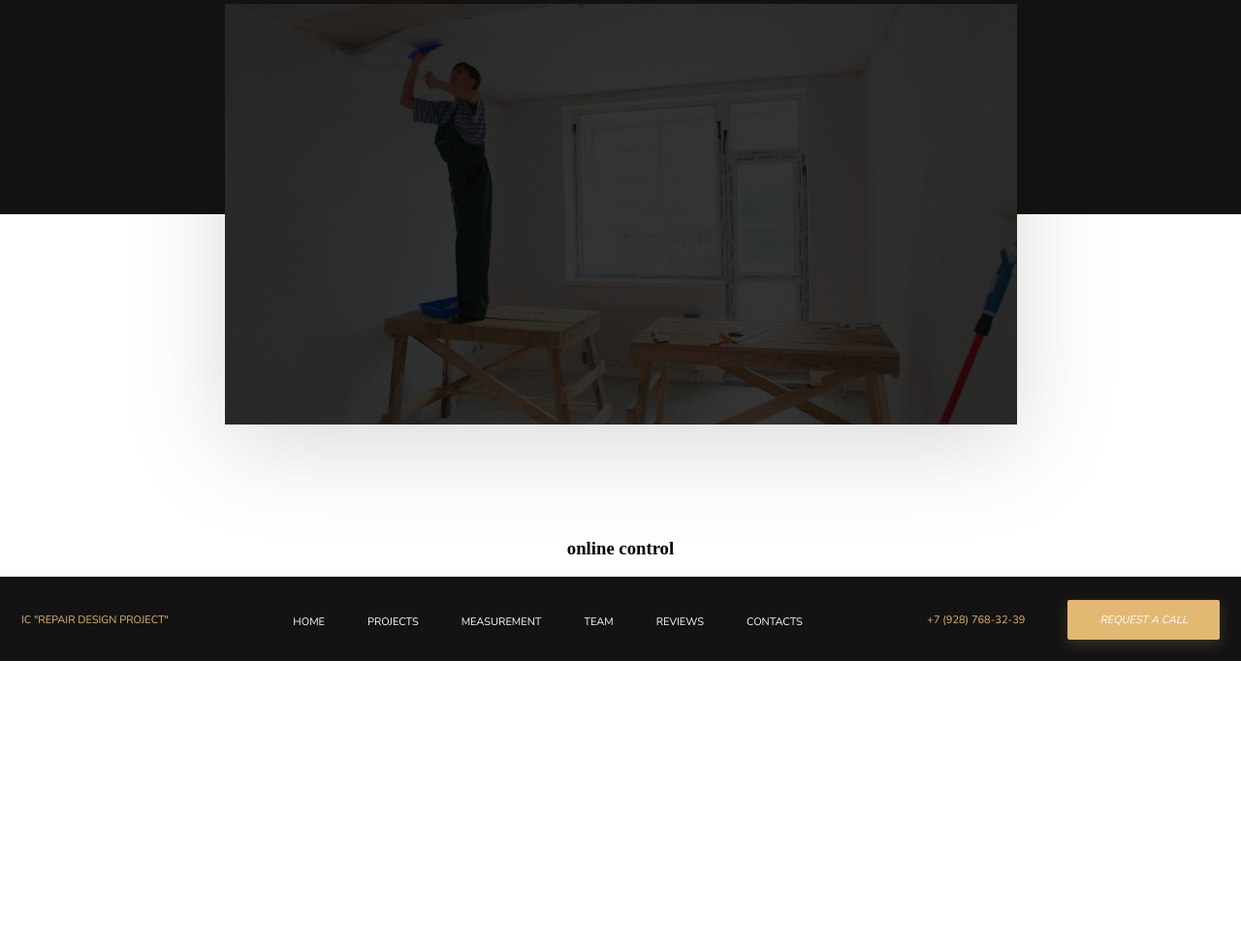
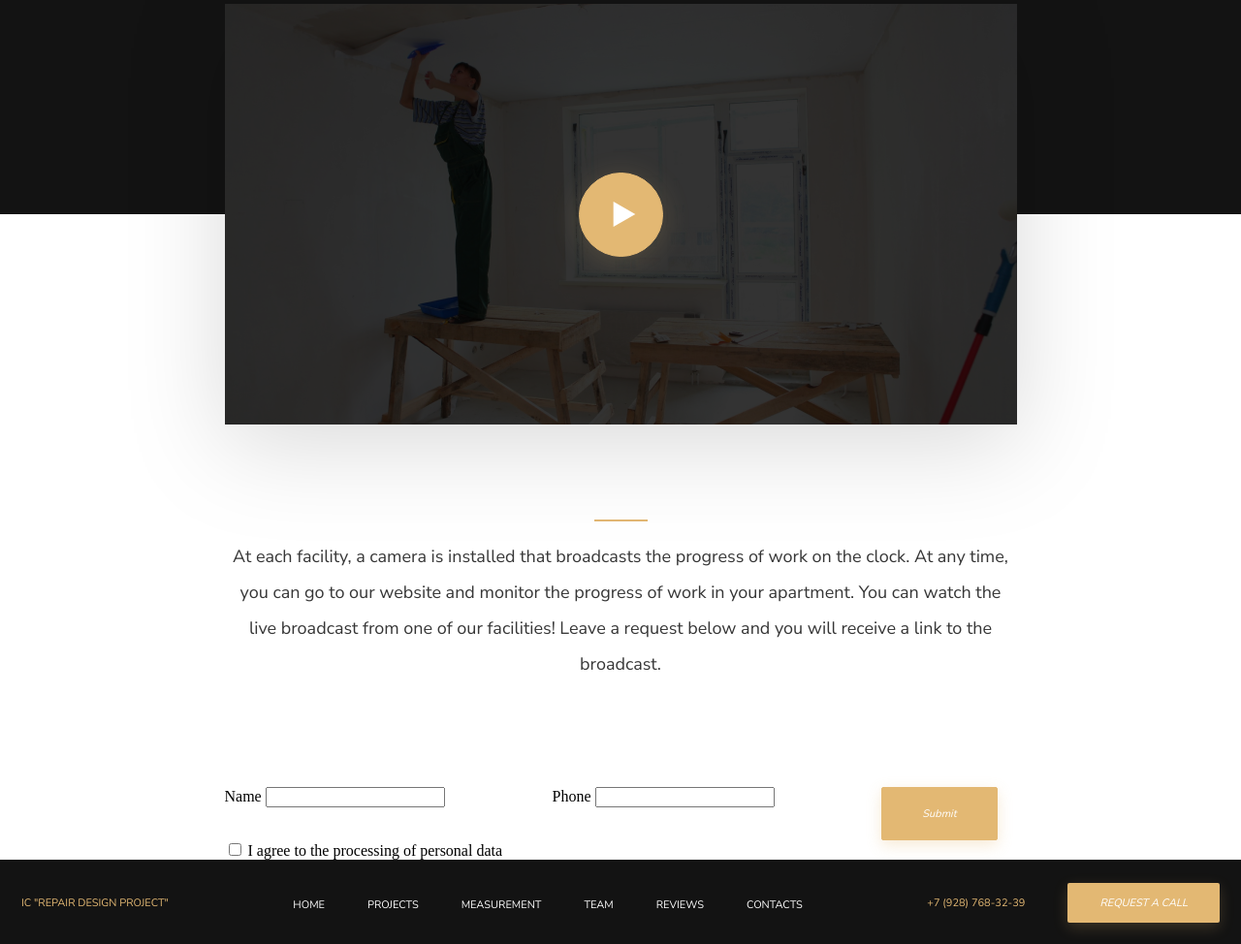
Before and after one commit to AKD8347/desing_website_page, a plain HTML site: page index.html in a window 1280 px wide. Shown: the part 1631-2605 px from the top of the page at 97% size. Before the commit the page ends 2313 px from the top, so only its background shows below. Drawn offline with Linux system fonts and the light colour scheme.

Commit message:
start control form

```diff
--- a/index.html
+++ b/index.html
@@ -117,10 +117,32 @@
     </div>
 </section>
 <section class="control">
-    <div class="control__video">
-        <h3 class="control__title">
-            online control
-        </h3>
+    <div class="control__wrapper">
+        <span class="line"></span>
+        <p class="control__title">
+            At each facility, a camera is installed that broadcasts the progress of work on the clock. At any time,
+            you can go to our website and monitor the progress of work in your apartment. You can watch the live
+            broadcast from one of our facilities!
+            Leave a request below and you will receive a link to the broadcast.
+        </p>
+
+        <form class="control__form">
+            <div class="control__element">
+                <label for="name">Name</label>
+                <input id="name" type="text">
+            </div>
+            <div class="control__element">
+                <label for="name">Phone</label>
+                <input id="phone" type="text">
+            </div>
+            <div class="control__element">
+                <button type="button" class="banner__form-btn">Submit</button>
+            </div>
+            <div class="control__element">
+                <input id="personal" type="checkbox">
+                <label for="personal">I agree to the processing of personal data</label>
+            </div>
+        </form>
     </div>
 </section>
 
--- a/scss/_control.scss
+++ b/scss/_control.scss
@@ -7,4 +7,38 @@
   background-color: #fff;
   padding-top: calc(217px + 98px);
   box-sizing: border-box;
+
+  &__wrapper {
+    display: flex;
+    flex-wrap: wrap;
+    flex-direction: column;
+    justify-content: center;
+    align-items: center;
+    width: 817px;
+
+    @media screen and (max-width: 820px) {
+      width: 100%;
+      padding: 0 18px;
+    }
+  }
+
+  &__title {
+    position: relative;
+    font-family: $Nunito;
+    font-weight: 400;
+    font-size: 18px;
+    line-height: 37px;
+    text-align: center;
+    color: #363636;
+
+  }
+
+  &__form {
+    display: flex;
+    flex-wrap: wrap;
+    flex-direction: row;
+    justify-content: space-between;
+    width: 100%;
+    margin-top: 90px;
+  }
 }
--- a/scss/_tabs.scss
+++ b/scss/_tabs.scss
@@ -294,16 +294,16 @@
         display: block;
         width: 10px;
         height: 10px;
-        background-color: rgba(255,255,255,0.5);
+        background-color: rgba(255, 255, 255, 0.5);
         border-radius: 50%;
         overflow: hidden;
 
         &:hover {
-          background-color: rgba(255,255,255,1);
+          background-color: rgba(255, 255, 255, 1);
         }
 
         &.active {
-          background-color: rgba(255,255,255,1);
+          background-color: rgba(255, 255, 255, 1);
         }
       }
 
@@ -363,6 +363,7 @@
     filter: drop-shadow(0px 20px 50px rgba(0, 0, 0, 0.15));
     margin-bottom: -217px;
     z-index: 1;
+    box-sizing: border-box;
 
     img {
       width: 100%;
@@ -370,14 +371,53 @@
       object-fit: cover;
     }
 
+    @media screen and (max-width: 660px) {
+      width: 100%;
+      height: 207px;
+      padding: 0 18px;
+      margin-bottom: 28px;
+    }
+
     &-controls {
-      display: block;
+      display: flex;
+      flex-wrap: wrap;
+      flex-direction: row;
+      justify-content: center;
+      align-items: center;
       position: absolute;
       width: 100%;
       height: 100%;
-      background-color: rgba(0,0,0,0.8);
+      background-color: rgba(0, 0, 0, 0.8);
       top: 0;
       left: 0;
     }
+
+    &-btn {
+      display: block;
+      position: absolute;
+      height: 85px;
+      width: 85px;
+      border-radius: 50%;
+      border: 1px solid #E3B873;
+      background-color: #E3B873;
+      background-image: url('../images/icons/play_icon.svg');
+      background-repeat: no-repeat;
+      background-position: 32px center;
+      background-size: 28px 28px;
+      box-shadow: 0 5px 30px rgba(227, 184, 115, 0.2);
+      transition: 0.4s all;
+
+      &:hover {
+        border-color: #FFFFFF;
+        background-color: transparent;
+      }
+
+      @media screen and (max-width: 660px) {
+        height: 37px;
+        width: 37px;
+        background-size: 13px 13px;
+        background-position: 12px center;
+      }
+    }
   }
 }
--- a/scss/styles.scss
+++ b/scss/styles.scss
@@ -72,6 +72,15 @@ $Yeseva: 'Yeseva One', cursive;
     background-color: #E3B873;
   }
 }
+
+.line {
+  display: block;
+  position: relative;
+  content: '';
+  width: 55px;
+  height: 2px;
+  background-color: #E3B873;
+}
 /*-- Control --*/
 @import "control";
 /*-- Control close*/
```
Also changed, not shown: images/icons/play_icon.svg (added), scss/styles.css, 1 other file.
